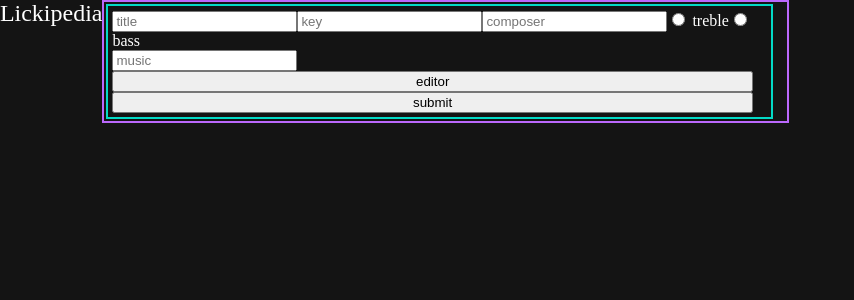
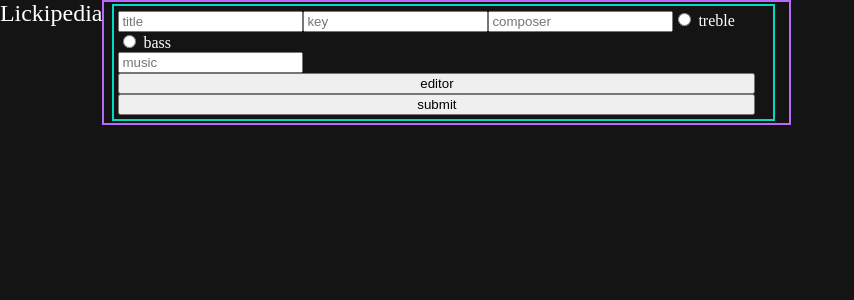
Before and after one commit to sqrtM/lickipedia-next, a Next.js app: page /home in a window 1280 px wide. Shown: the top 300 px of the page, without its empty margins (0-854 px from the left). Built offline with nearby package versions, Linux system fonts and the light colour scheme; a web font is replaced by a local one.

Commit message:
small style change

```diff
--- a/styles/Feed.module.scss
+++ b/styles/Feed.module.scss
@@ -27,6 +27,7 @@
   padding-right: 14px;
   flex-direction: column;
   align-items: stretch;
+  padding-left: 8px;
 }
 
 #inputfield {
```
